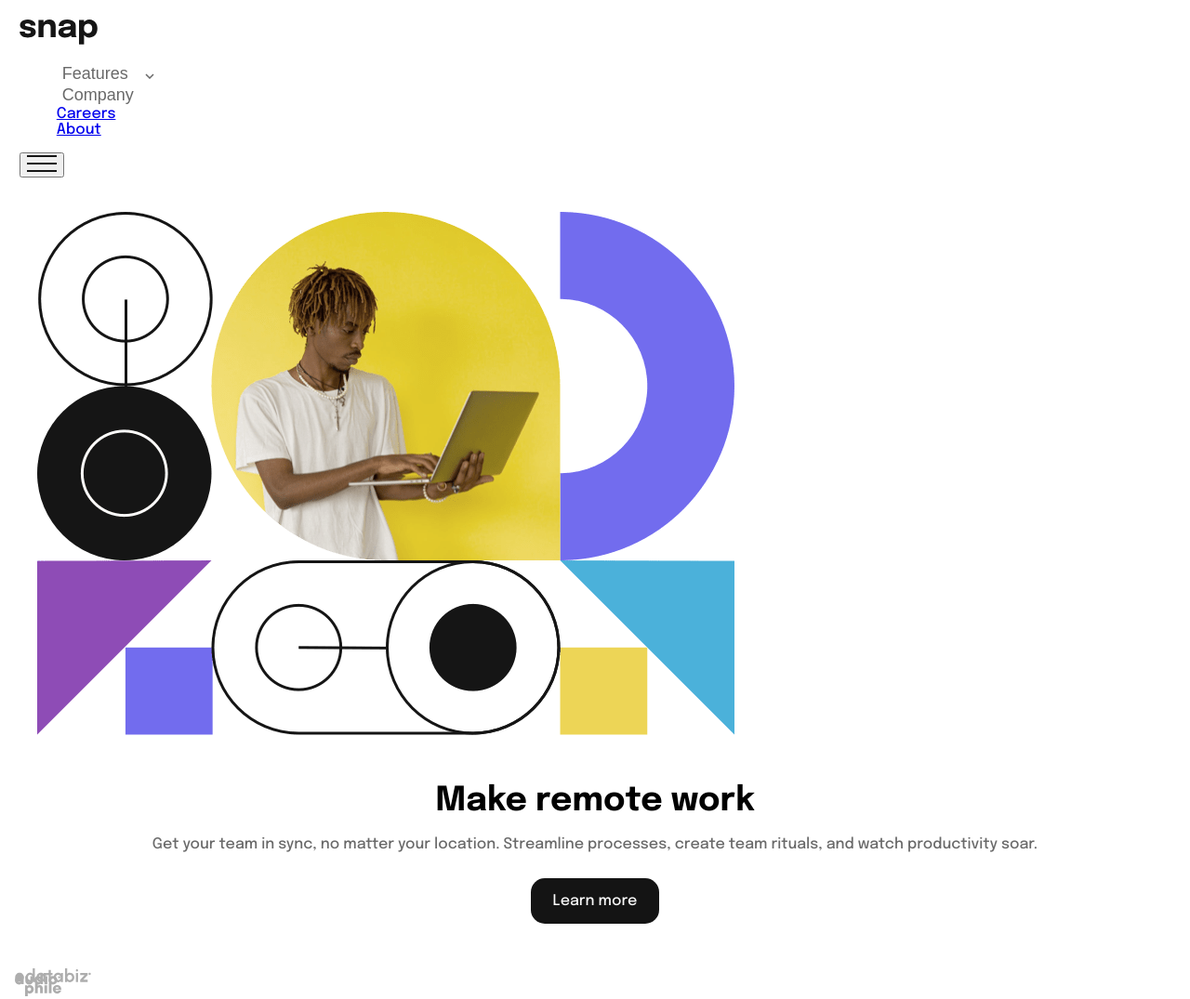
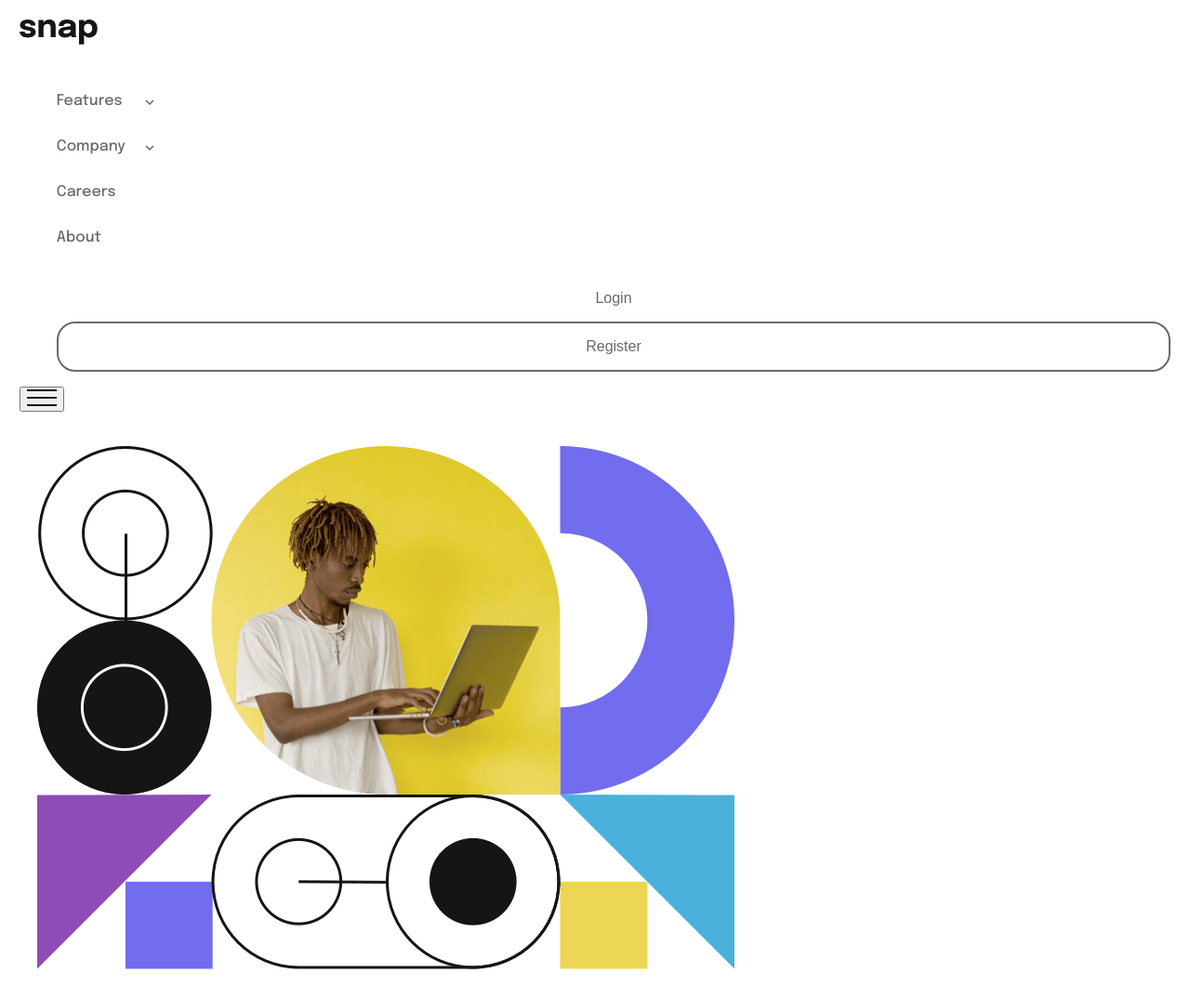
Before and after one commit to NorMenMe/frontend-mentor-intro-section, a website: page src/index.html in a window 1280 px wide. Shown: the top 1075 px of the page at 93% size. Drawn offline with nearby package versions, Linux system fonts and the light colour scheme; files that its build step writes are made by us from their sources.

Commit message:
wip(lheader): space management

```diff
--- a/src/index.html
+++ b/src/index.html
@@ -17,13 +17,9 @@
       <nav class="intro__navigation">
         <ul class="intro__navigation-list">
           <li class="intro__navigation-item">
-            <button class="intro__navigation-button">
+            <a href="#" class="intro__navigation-button">
               <span>Features</span>
-            </button>
-            <svg class="intro__navigation__arrow-down" width="10" height="6" xmlns="http://www.w3.org/2000/svg"><path stroke="#686868" stroke-width="1.5" fill="none" d="m1 1 4 4 4-4"/>
-            </svg>
-            <svg class="intro__navigation__arrow-up" width="10" height="6" xmlns="http://www.w3.org/2000/svg"><path stroke="#686868" stroke-width="1.5" fill="none" d="m1 5 4-4 4 4"/>
-            </svg>
+            </a>
             <ul class="intro__navigation-dropdown">
               <li class="intro__navigation-dropdown-item">
                 <svg width="14" height="16" xmlns="http://www.w3.org/2000/svg"><path d="M14 3v12a1 1 0 0 1-1 1H1a1 1 0 0 1-1-1V3a1 1 0 0 1 1-1h1V1a1 1 0 1 1 2 0v1h2V1a1 1 0 1 1 2 0v1h2V1a1 1 0 0 1 2 0v1h1a1 1 0 0 1 1 1Zm-2 3H2v1h10V6Zm0 3H2v1h10V9Zm0 3H2v1h10v-1Z" fill="#726CEE"/>
@@ -55,9 +51,9 @@
             </ul>
           </li>
           <li class="intro__navigation-item">
-            <button class="intro__navigation-button">
+            <a href="#" class="intro__navigation-button">
               <span>Company</span>
-            </button>
+            </a>
             <ul class="intro__navigation-dropdown">
               <li class="intro__navigation-dropdown-item">
                 <a href="#">
@@ -87,7 +83,16 @@
             <span>About</span>
           </a>
         </li>
+        <li class="intro__navigation-item">
+          <button>
+            <span>Login</span>
           </button>
+        </li>
+        <li class="intro__navigation-item">
+          <button>
+            <span>Register</span>
+          </button>
+        </li>
       </ul>
     </nav>
     <button class="intro__header-menu">
--- a/src/scss/main.scss
+++ b/src/scss/main.scss
@@ -19,13 +19,14 @@ body {
 }
 
 /* navigation */
+
 .intro__navigation,
 .intro__navigation span {
   cursor: pointer;
 }
 
 .intro__navigation-list {
-  display: inline-flex;
+  display: flex;
   flex-direction: column;
 }
 
@@ -34,18 +35,61 @@ body {
   padding: 0;
   margin: 0;
   list-style-type: none;
+
+  &:not(:last-child) {
+    margin-top: 2rem;
+  }
+
+  > * {
+    color: #696969;
+    text-decoration: none;
+  }
+
+  &:nth-child(-n+2) {
+
+    &::after {
+      content: url('../images/icon-arrow-up.svg');
+      position: absolute;
+      top: 0;
+      left: 95px;
+      visibility: hidden;
+    }
+
+    &:hover::after {
+      visibility: visible;
+    }
+
+    &::before {
+      content: url('../images/icon-arrow-down.svg');
+      position: absolute;
+      top: 0;
+      left: 95px;
+      visibility: visible;
+    }
+
+    &:hover::before {
+      visibility: hidden;
+    }
+  }
+
+  &:nth-last-child(-n+2) {
+    button {
+      display: block;
+      width: 100%;
+      background-color: transparent;
+      border: none;
+      padding: 1rem;
+      font-size: 16px;
+    }
+  }
+
+  &:last-child {
+    border: 2px solid #696969;
+    border-radius: 20px;
+  }
 }
 
-.intro__navigation-button {
-  border: none;
-  background-color: transparent;
-  margin-right: .5rem;
 
-	span {
-		font-size: 18px;
-		color: #696969;
-	}
-}
 
 .intro__navigation__arrow-up {
   position: absolute;
```
Also changed, not shown: design/mobile-menu-collapsed.jpg. Lines whose indentation alone changed are shown as unchanged.
